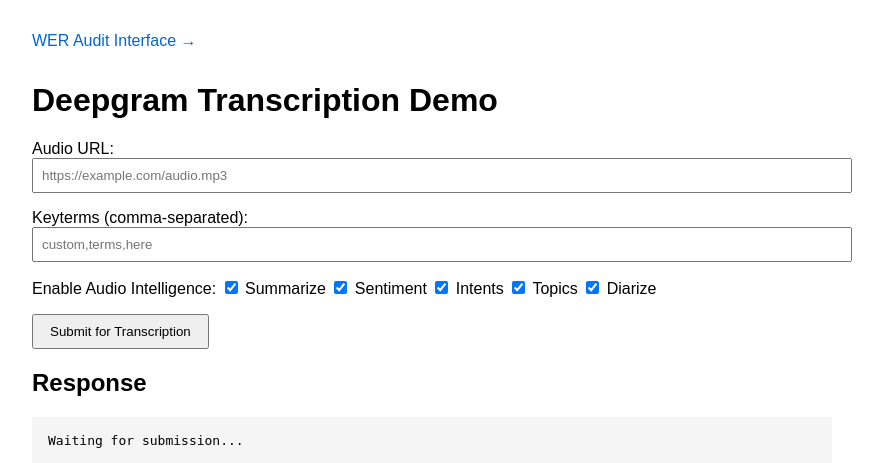
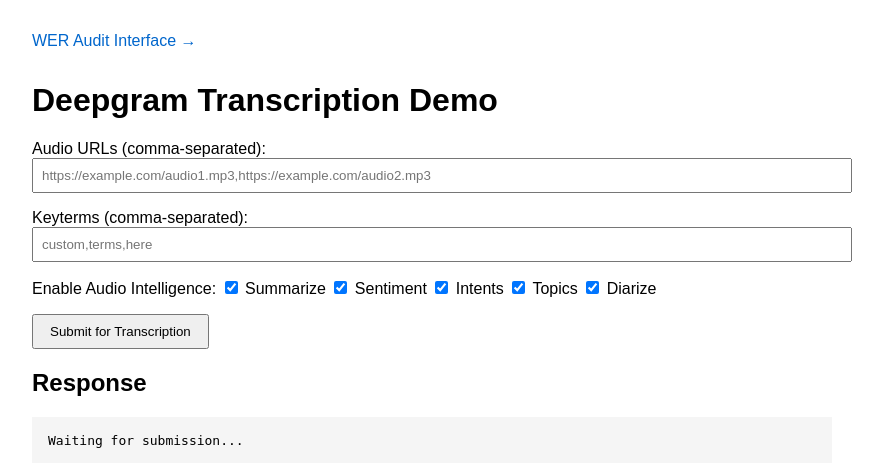
Before and after one commit to bcyong/deepgram-demo, a FastAPI app: page / in a window 1280 px wide. Shown: the top 463 px of the page, without its empty margins (208-1091 px from the left). Run offline with FastAPI, Linux system fonts and the light colour scheme.

Commit message:
Update root demo page to take a list of audio urls

```diff
--- a/app/templates/index.html
+++ b/app/templates/index.html
@@ -22,8 +22,8 @@
   <h1>Deepgram Transcription Demo</h1>
 
   <form id="transcribe-form">
-    <label>Audio URL:
-      <input type="text" id="audio-url" placeholder="https://example.com/audio.mp3" required />
+    <label>Audio URLs (comma-separated):
+      <input type="text" id="audio-urls" placeholder="https://example.com/audio1.mp3,https://example.com/audio2.mp3" required />
     </label>
 
     <label>Keyterms (comma-separated):
@@ -51,11 +51,11 @@
     form.addEventListener('submit', async (e) => {
       e.preventDefault();
 
-      const audioUrl = document.getElementById('audio-url').value;
+      const audioUrls = document.getElementById('audio-urls').value.split(',').map(s => s.trim()).filter(Boolean);
       const keyterms = document.getElementById('keyterms').value.split(',').map(s => s.trim()).filter(Boolean);
 
       const payload = {
-        audio_urls: [audioUrl],
+        audio_urls: audioUrls,
         summarize: "v2",
         sentiment: document.getElementById('sentiment').checked,
         intents: document.getElementById('intents').checked,
```
